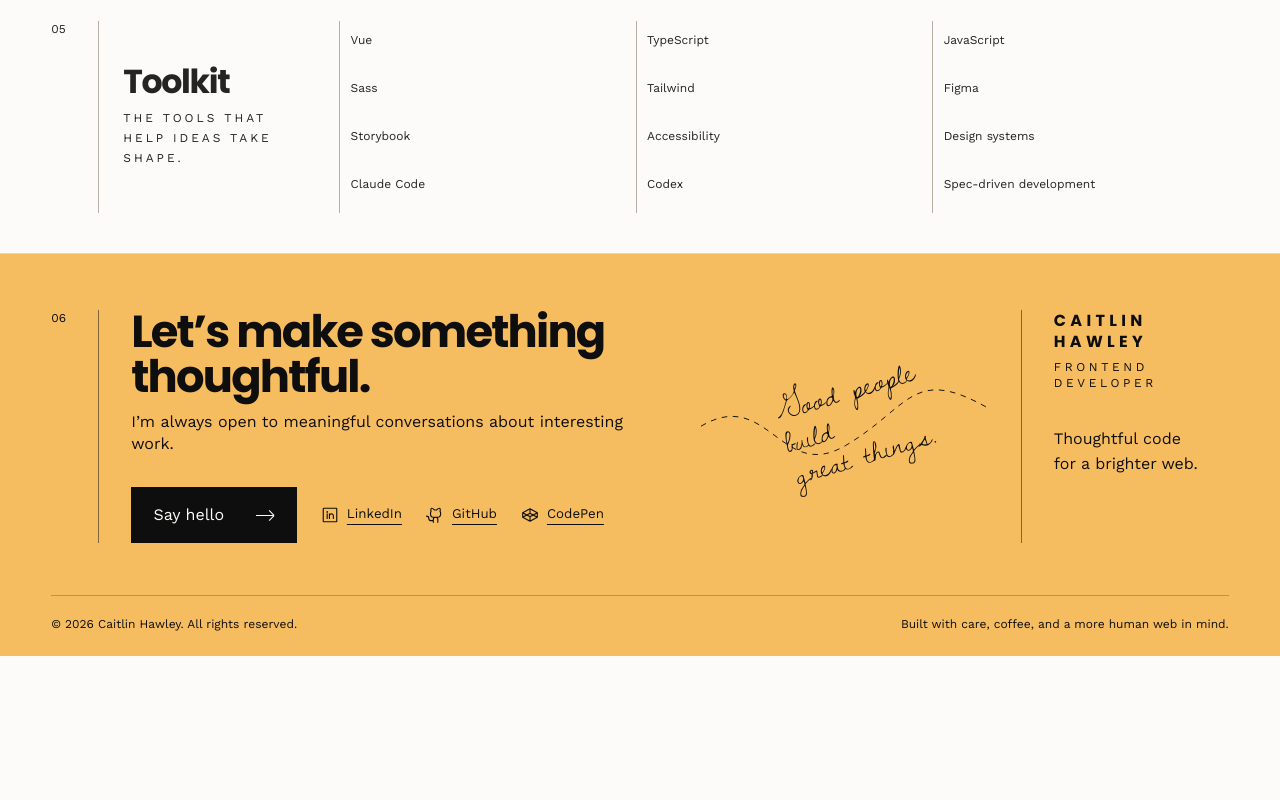
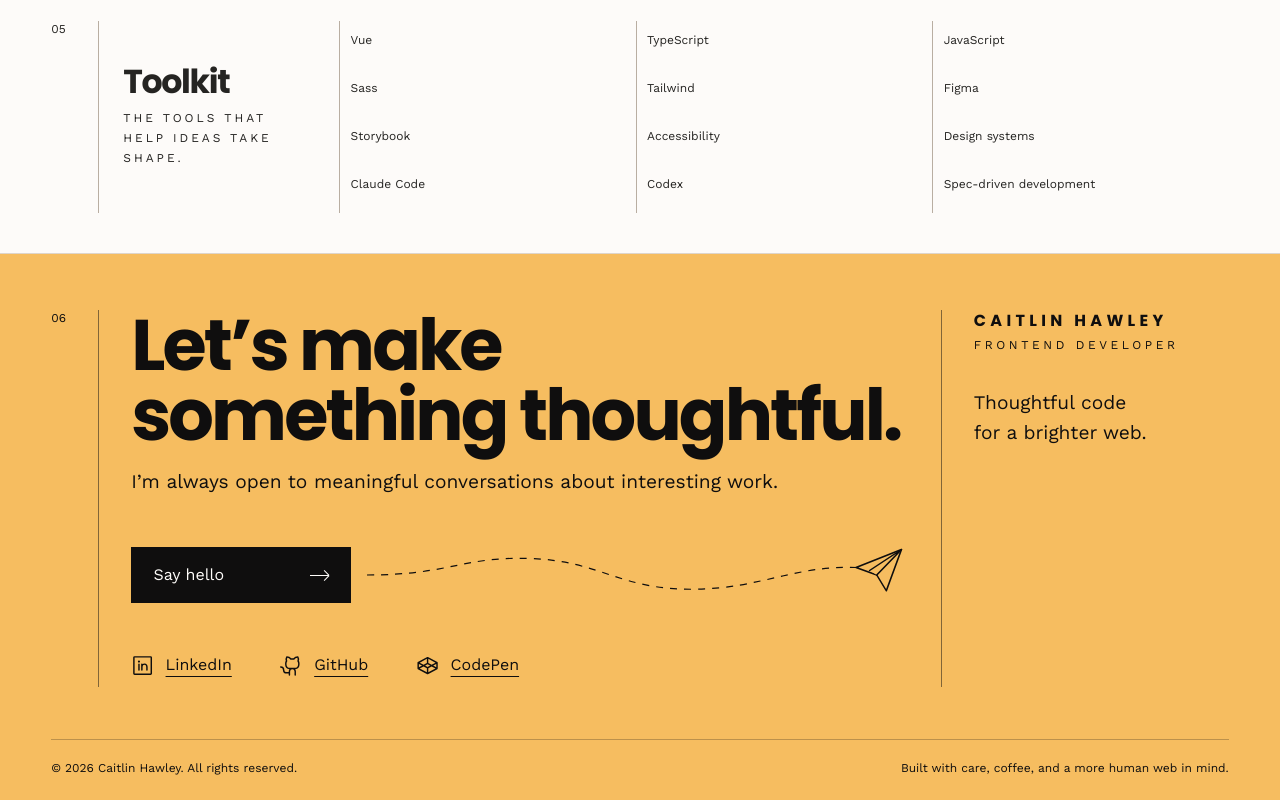
Before and after one commit to cdowning/portfolio-2026, a Nuxt app: page / in a window 1280 px wide. Shown: the part 3467-4267 px from the top of the page. Before the commit the page ends 4123 px from the top, so only its background shows below. Built offline with nearby package versions, Linux system fonts and the light colour scheme; a web font is replaced by a local one.

Commit message:
feat(contact): redesign homepage call to action

```diff
--- a/app/components/home/HomeContact.vue
+++ b/app/components/home/HomeContact.vue
@@ -25,10 +25,19 @@ const socialContacts = computed(() => props.profile.contacts.flatMap((contact) =
   <footer id="contact" class="contact" data-reveal>
     <CSectionMarker class="contact-marker" number="06" />
     <div class="contact-main">
-      <h2>Let’s make something thoughtful.</h2>
-      <p>I’m always open to meaningful conversations about interesting work.</p>
-      <div class="contact-links">
+      <h2 class="contact-title">Let’s make something thoughtful.</h2>
+      <p class="contact-intro">I’m always open to meaningful conversations about interesting work.</p>
+      <div class="contact-action">
         <CButton class="contact-primary" :href="`mailto:${profile.email}`" tone="ink">Say hello</CButton>
+        <svg class="contact-flight" viewBox="0 0 680 96" preserveAspectRatio="none" aria-hidden="true">
+          <path class="contact-flight-path" d="M0 48C105 48 119 23 205 26C293 29 317 68 410 67C496 66 535 35 615 38" />
+          <g class="contact-airplane" transform="translate(614 11)">
+            <path d="m0 27 57-24-19 55-12-21L0 27Z" />
+            <path d="M26 37 57 3 17 31" />
+          </g>
+        </svg>
+      </div>
+      <div class="contact-socials" aria-label="Social links">
         <a
           v-for="link in socialContacts"
           :key="link.label"
@@ -41,10 +50,6 @@ const socialContacts = computed(() => props.profile.contacts.flatMap((contact) =
           <span>{{ link.label }}</span>
         </a>
       </div>
-    </div>
-    <div class="contact-drawing" aria-hidden="true">
-      <svg viewBox="0 0 360 160"><path d="M0 79C84 29 100 151 181 103S264 2 360 57" /></svg>
-      <p>Good people build<br>great things.</p>
     </div>
     <div class="contact-brand">
       <strong>{{ profile.name }}</strong>
@@ -73,74 +78,96 @@ const socialContacts = computed(() => props.profile.contacts.flatMap((contact) =
 
 .contact-marker { --rule-strong: color-mix(in srgb, var(--on-footer) 50%, transparent); }
 
-.contact-main { grid-column: 2; }
+.contact-main {
+  grid-column: 2;
+  min-width: 0;
+}
 
-.contact-main h2 {
+.contact-title {
   color: var(--on-footer);
   font-family: var(--font-display);
-  font-size: clamp(var(--text-3xl), 3.5vw, var(--text-6xl));
+  font-size: clamp(var(--text-3xl), 11vw, var(--text-5xl));
   letter-spacing: -.04em;
-  line-height: 1;
-  margin-bottom: .8rem;
+  line-height: .98;
+  margin-bottom: 1.2rem;
+  max-width: 20ch;
+  text-wrap: balance;
 }
 
-.contact-main > p {
+.contact-intro {
   font-size: var(--text-base);
+  max-width: 68ch;
 }
 
-.contact-links {
+.contact-action {
   align-items: center;
   display: grid;
-  gap: .25rem 1rem;
-  grid-template-columns: repeat(2, max-content);
+  gap: 1rem;
+  grid-template-columns: 1fr;
   margin-top: 2rem;
 }
 
-.contact-primary { grid-column: 1 / -1; }
+.contact-primary {
+  justify-self: start;
+  min-width: 13.75rem;
+}
+
+.contact-flight {
+  color: var(--on-footer);
+  display: none;
+  height: 4.5rem;
+  max-width: 42rem;
+  overflow: visible;
+  width: 100%;
+}
+
+.contact-flight-path {
+  fill: none;
+  stroke: currentcolor;
+  stroke-dasharray: 7 7;
+  stroke-width: 1.2;
+  vector-effect: non-scaling-stroke;
+}
+
+.contact-airplane {
+  fill: var(--footer);
+  stroke: currentcolor;
+  stroke-linecap: round;
+  stroke-linejoin: round;
+  stroke-width: 2;
+  vector-effect: non-scaling-stroke;
+}
+
+.contact-socials {
+  display: flex;
+  align-items: flex-start;
+  flex-direction: column;
+  gap: .5rem;
+  margin-top: 1.5rem;
+}
 
 .contact-social-link {
   align-items: center;
+  color: inherit;
   display: inline-flex;
-  font-size: var(--text-sm);
-  gap: .5rem;
+  font-size: var(--text-base);
+  gap: .7rem;
   min-height: 2.75rem;
-  min-width: 2.75rem;
-  text-underline-offset: .35rem;
+  text-decoration-thickness: 1px;
+  text-underline-offset: .38rem;
 }
 
 .contact-social-icon {
   flex: 0 0 auto;
-  height: 1.125rem;
-  width: 1.125rem;
-}
-
-.contact-drawing {
-  align-self: center;
-  display: none;
-  position: relative;
-}
-
-.contact-drawing svg {
-  fill: none;
-  stroke: var(--on-footer);
-  stroke-dasharray: 7 7;
-  stroke-width: 1.2;
-}
-
-.contact-drawing p {
-  font-family: var(--font-note);
-  font-size: var(--text-2xl);
-  left: 28%;
-  line-height: 1;
-  position: absolute;
-  rotate: -17deg;
-  top: 0;
+  height: 1.45rem;
+  width: 1.45rem;
 }
 
 .contact-brand {
   display: flex;
   flex-direction: column;
   grid-column: 2;
+  margin-top: 2rem;
 }
 
 .contact-brand strong {
@@ -158,8 +185,9 @@ const socialContacts = computed(() => props.profile.contacts.flatMap((contact) =
 }
 
 .contact-brand p {
+  font-size: var(--text-md);
   line-height: 1.55;
-  margin-top: 2.25rem;
+  margin-top: 1.25rem;
 }
 
 .contact-fine-print {
@@ -175,23 +203,42 @@ const socialContacts = computed(() => props.profile.contacts.flatMap((contact) =
 
 @media (min-width: 44.0625rem) {
   .contact {
-    grid-template-columns: 3rem 1fr 16rem;
+    grid-template-columns: 3rem minmax(0, 1fr) 14rem;
     padding-block-start: 3.5rem;
     padding-inline: max(var(--page-gutter), calc((100vw - var(--content-max)) / 2 + var(--page-gutter)));
   }
 
-  .contact-links {
+  .contact-title {
+    font-size: clamp(var(--text-4xl), 5.6vw, var(--text-7xl));
+  }
+
+  .contact-intro { font-size: var(--text-md); }
+
+  .contact-action {
+    grid-template-columns: max-content minmax(8rem, 42rem);
+    margin-top: 2.75rem;
+  }
+
+  .contact-flight { display: block; }
+
+  .contact-socials {
+    align-items: center;
     display: flex;
     flex-wrap: wrap;
-    gap: .25rem 1.5rem;
+    flex-direction: row;
+    gap: 1.5rem 3rem;
+    margin-top: 2rem;
   }
-
-  .contact-primary { grid-column: auto; }
 
   .contact-brand {
     border-left: 1px solid color-mix(in srgb, var(--on-footer) 50%, transparent);
     grid-column: 3;
+    margin-top: 0;
     padding-left: 2rem;
+  }
+
+  .contact-brand p {
+    margin-top: 2.25rem;
   }
 
   .contact-fine-print {
@@ -203,10 +250,7 @@ const socialContacts = computed(() => props.profile.contacts.flatMap((contact) =
 
 @media (min-width: 68.0625rem) {
   .contact {
-    grid-template-columns: 3rem minmax(30rem, 1.4fr) minmax(18rem, .7fr) minmax(13rem, .5fr);
+    grid-template-columns: 3rem minmax(0, 1fr) minmax(15rem, 18rem);
   }
-
-  .contact-drawing { display: block; grid-column: 3; }
-  .contact-brand { grid-column: 4; }
 }
 </style>
```
Also changed, not shown: 2 other files (tests, documents, lock files or other folders).
